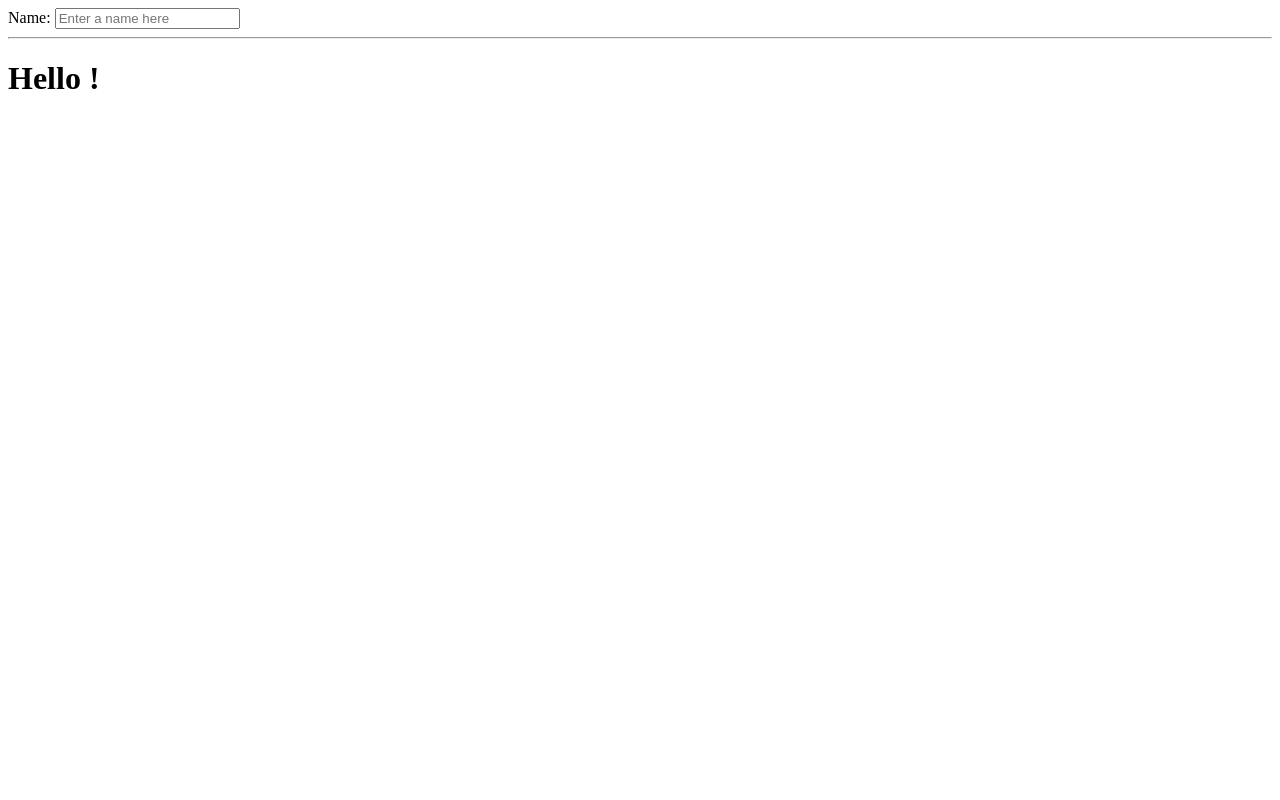
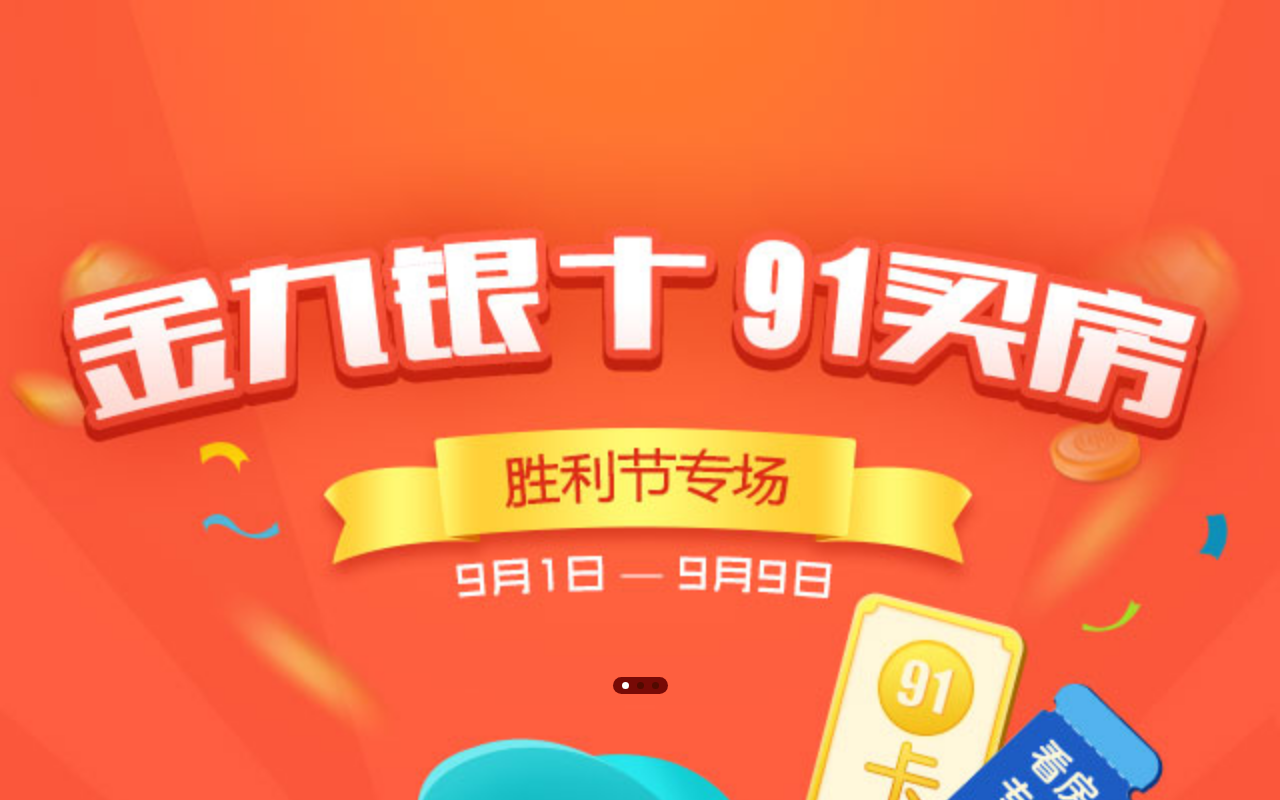
Before and after one commit to rainyjune/leju-slideshow-angular, a plain HTML site: page index.html in a window 1280 px wide. Shown: the top 800 px of the page. Drawn offline with Linux system fonts and the light colour scheme.

Commit message:
Add files

```diff
--- /dev/null
+++ b/index.css
@@ -0,0 +1,64 @@
+/* Reset */
+body, div, dl, dt, dd, del, ul, ol, li, h1, h2, h3, h4, h5, h6, pre, form, fieldset, input, textarea, p, blockquote, th, td, figure {
+  margin: 0;
+  padding: 0;
+}
+
+ol, ul {
+    list-style: none;
+}
+
+fieldset, img {
+    border: 0;
+}
+
+/* Page */
+
+body {
+    font: normal 14px/1.5 "\5FAE\8F6F\96C5\9ED1", Helvetica,STHeiti, Droidsansfallback;
+    color: #444;
+    background-color: #fff;
+    -webkit-user-select: none;
+    -webkit-text-size-adjust: none;
+}
+
+.y_slider {
+    width: 100%;
+    position: relative;
+    overflow: hidden;
+}
+
+.y_slider ul li .img {
+    width: 100%;
+    display: block;
+}
+
+.y_navigater {
+    position: fixed;
+    left: 0;
+    right: 0;
+    bottom: 100px;
+    margin: auto;
+    z-index: 99;
+    width: 79px;
+    text-align: center;
+}
+.y_navigater ul {
+    display: inline-block;
+    background: rgba(105,2,0,0.9);
+    padding: 5px;
+    border-radius: 15px;
+}
+
+.y_navigater ul li {
+    width: 7px;
+    height: 7px;
+    float: left;
+    margin: 0 4px;
+    background: #510a00;
+    border-radius: 100%;
+}
+
+.y_navigater ul li.on {
+    background: #fff;
+}
--- a/index.html
+++ b/index.html
@@ -1,14 +1,24 @@
 <!doctype html>
 <html ng-app>
   <head>
+    <meta charset="utf-8" />
+    <meta name="viewport" content="width=device-width, initial-scale=1.0, maximum-scale=1.0, user-scalable=0, minimal-ui">
+    <title>Leju SlideShow Angular module</title>
+    <link rel="stylesheet" type="text/css" href="index.css" />
     <script src="angular.min.js"></script>
   </head>
   <body>
-    <div>
-      <label>Name:</label>
-      <input type="text" ng-model="yourName" placeholder="Enter a name here">
-      <hr>
-      <h1>Hello {{yourName}}!</h1>
+    <div class="y_slider">
+      <ul>
+        <li><img class="img" src="images/y_bg01.jpg"></li>
+      </ul>
+    </div>
+    <div class="y_navigater">
+      <ul>
+        <li class="on"></li>
+        <li></li>
+        <li></li>
+      </ul>
     </div>
   </body>
 </html>
```
Also changed, not shown: images/y_bg01.jpg (added).
